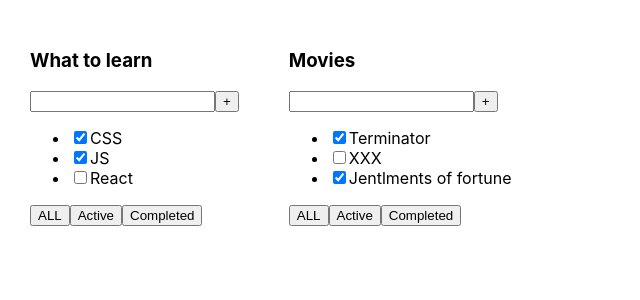
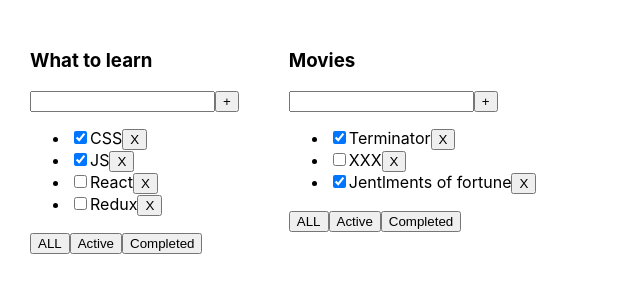
Before and after one commit to jagazed/todolist, a React (Create React App) app in the folder todolist/: page / in a window 1280 px wide. Shown: the top 300 px of the page, without its empty margins (0-640 px from the left). Built offline with nearby package versions, Linux system fonts and the light colour scheme.

Commit message:
second lesson todolist

```diff
--- a/todolist/src/App.tsx
+++ b/todolist/src/App.tsx
@@ -8,6 +8,7 @@ function App() {
         {id: 1, title: "CSS", isDone: true},
         {id: 2, title: "JS", isDone: true},
         {id: 3, title: "React", isDone: false},
+        {id: 4, title: "Redux", isDone: false}
     ]
 
     let tasks2: Array<TaskType> = [
--- a/todolist/src/Todolist.tsx
+++ b/todolist/src/Todolist.tsx
@@ -20,9 +20,17 @@ export function Todolist(props: PropsType) {
                 <button>+</button>
             </div>
             <ul>
-                <li><input type="checkbox" checked={props.tasks[0].isDone}/><span>{props.tasks[0].title}</span></li>
-                <li><input type="checkbox" checked={props.tasks[1].isDone}/><span>{props.tasks[1].title}</span></li>
-                <li><input type="checkbox" checked={props.tasks[2].isDone}/><span>{props.tasks[2].title}</span></li>
+                {
+                    props.tasks.map((t) => {
+                        return (
+                            <li>
+                                <input type="checkbox" checked={t.isDone}/>
+                                <span>{t.title}</span>
+                                <button onClick={ () => { alert('click')} }>X</button>
+                            </li>
+                        )
+                    })
+                }
             </ul>
             <div>
                 <button>ALL</button>
```
